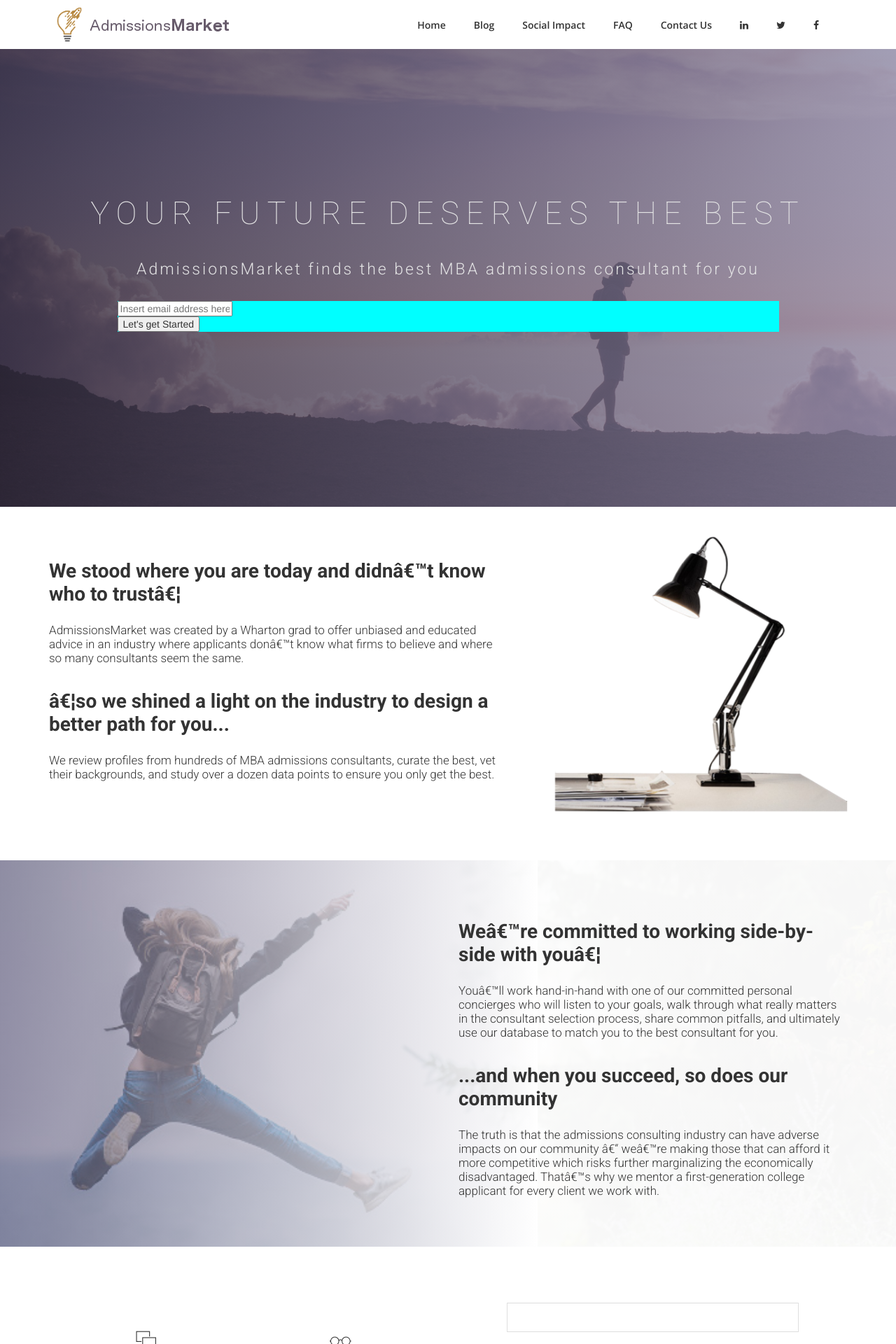
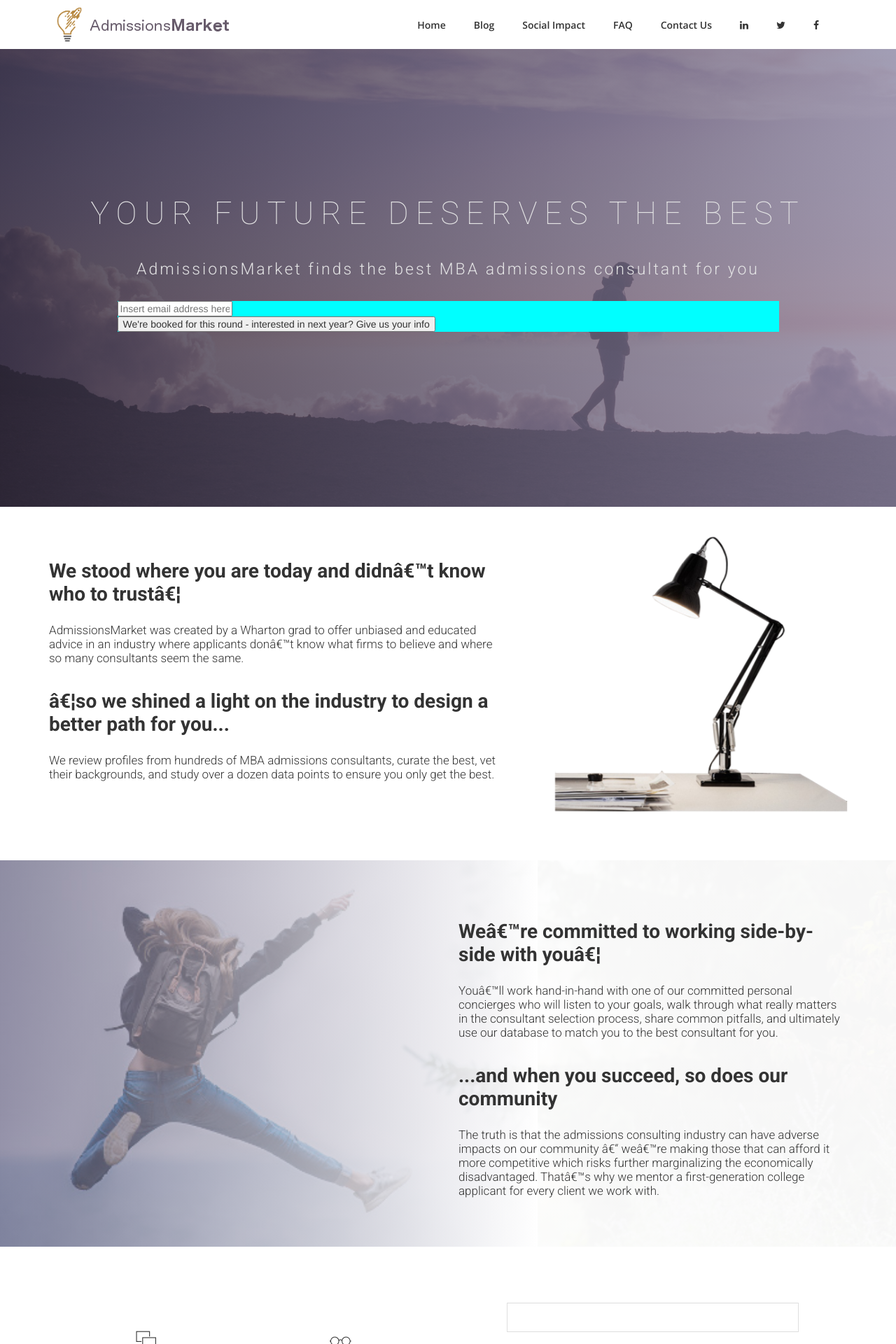
Before and after one commit to dsardi/Eric-Natelson.github.io, a Jekyll site: the page built from index.html, in a window 1280 px wide. Shown: the top 1920 px of the page at 70% size. Built offline with Jekyll 4.4.1, drawn with Linux system fonts in a browser that asks for light colours; nearby versions of some CDN libraries; some web fonts are replaced; comment, search, counter and statistics services are not loaded.

Commit message:
Update index.html

```diff
--- a/index.html
+++ b/index.html
@@ -31,7 +31,7 @@
           <!-- real people should not fill this in and expect good things - do not remove this or risk form bot signups-->
           <div style="position: absolute; left: -5000px;" aria-hidden="true"><input type="text" name="b_1fd4462e408d956f5c262e0d8_e850f7628e" tabindex="-1" value=""></div>
           <div class="clear">
-            <input type="submit" value="Let's get Started" name="subscribe" id="mc-embedded-subscribe" class="button"></div>
+            <input type="submit" value="We're booked for this round - interested in next year? Give us your info" name="subscribe" id="mc-embedded-subscribe" class="button"></div>
           </div>
       </form>
       </div>
```
